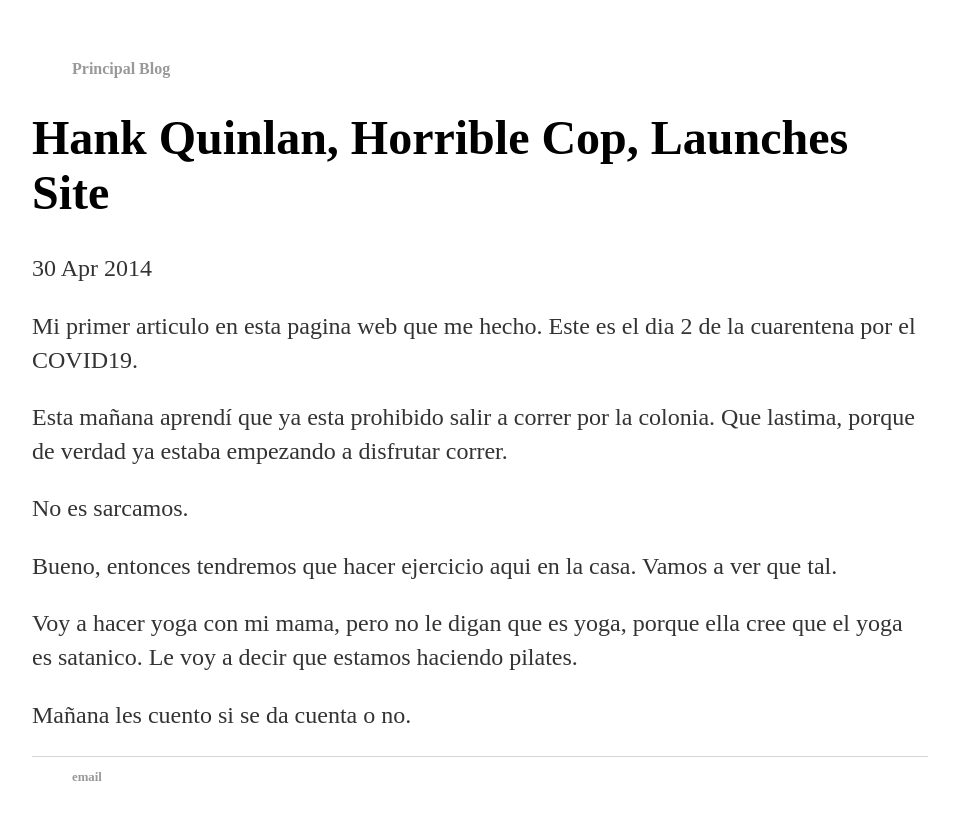
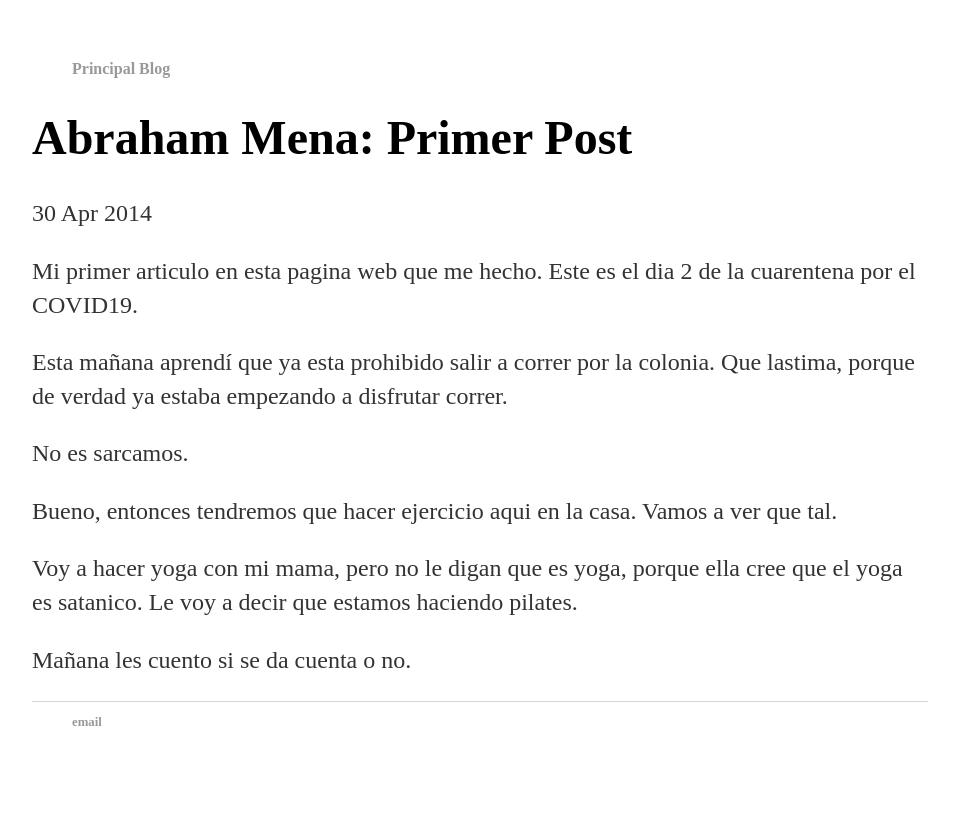
Before and after one commit to joseabraham-mena/joseabraham-mena, a Jekyll site: the page built from _posts/2020-03-23-abraham-mena-primer-articulo.md, in a window 1280 px wide. Shown: the top 820 px of the page, without its empty margins (160-1119 px from the left). Built offline with Jekyll 4.4.1, drawn with Linux system fonts in a browser that asks for light colours.

Commit message:
Update 2020-03-23-abraham-mena-primer-articulo.md

```diff
--- a/_posts/2020-03-23-abraham-mena-primer-articulo.md
+++ b/_posts/2020-03-23-abraham-mena-primer-articulo.md
@@ -1,6 +1,6 @@
 ---
 layout: post
-title: "Hank Quinlan, Horrible Cop, Launches Site"
+title: "Abraham Mena: Primer Post"
 date: 2014-04-30
 ---
 
```
